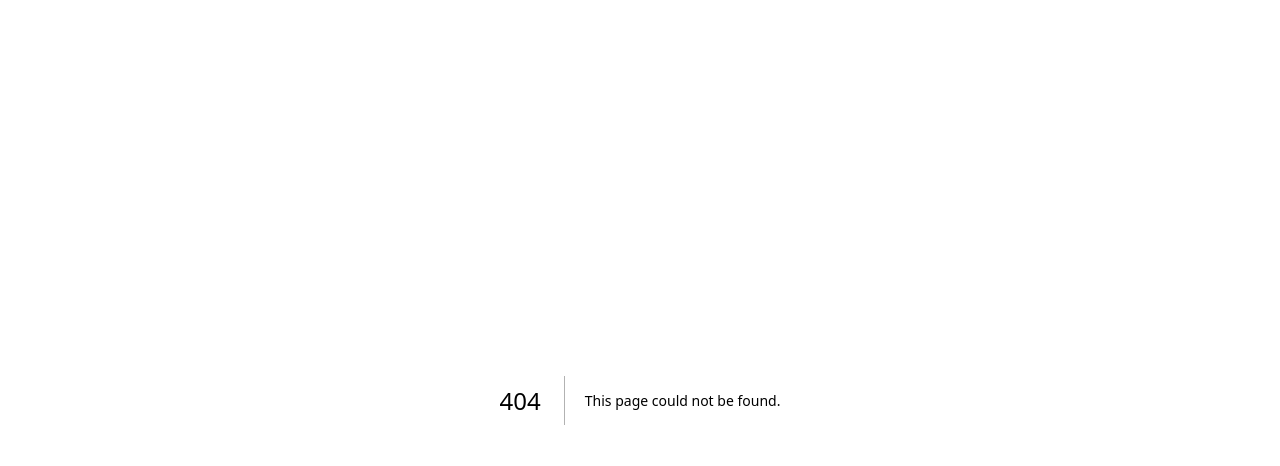
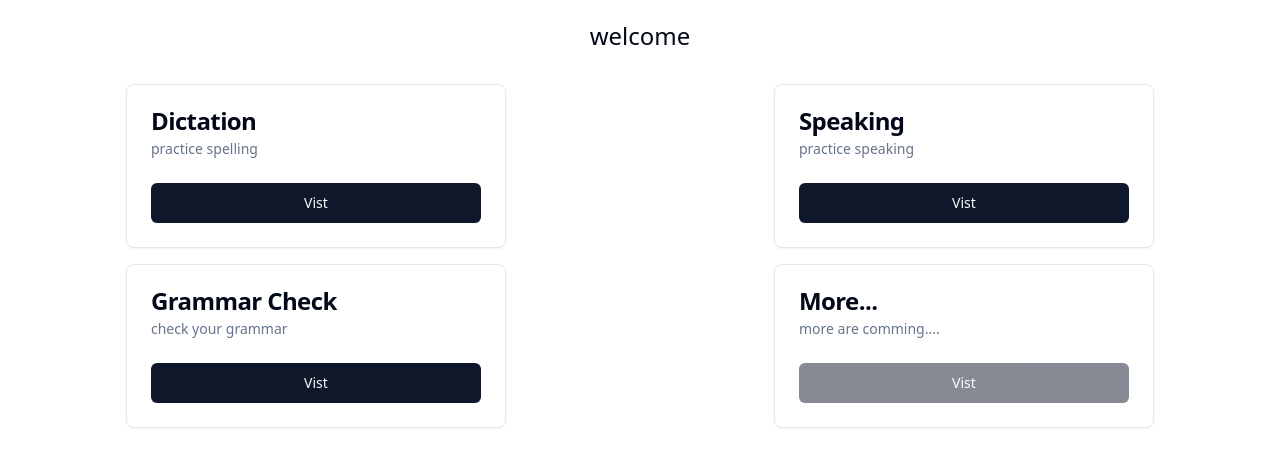
Before and after one commit to Alimjan2013/learnio, a Next.js app: page /welcome in a window 1280 px wide. Before the commit this address had no page. Shown: the top 466 px of the page. Built offline with nearby package versions, Linux system fonts and the light colour scheme.

Commit message:
feat: welcome page

```diff
--- /dev/null
+++ b/app/welcome/page.tsx
@@ -0,0 +1,63 @@
+
+import { BellRing, Check } from "lucide-react"
+import Link from 'next/link'
+
+import { cn } from "@/lib/utils"
+import { Button } from "@/components/ui/button"
+import {
+    Card,
+    CardDescription,
+    CardFooter,
+    CardHeader,
+    CardTitle,
+} from "@/components/ui/card"
+
+
+type CardProps = React.ComponentProps<typeof Card>
+interface FuncCardProps extends React.HTMLAttributes<HTMLDivElement> {
+    title: string;
+    description?: string;
+    link: string
+}
+
+export function FuncCard({ title, description, link, className, ...props }: FuncCardProps) {
+    return (
+        <Card className={cn("w-[380px]", className)} {...props}>
+            <CardHeader>
+                <CardTitle>{title}</CardTitle>
+                <CardDescription>{description}</CardDescription>
+            </CardHeader>
+
+            <CardFooter>
+                <Link  className="w-full" href={`/${link}`}>
+                    <Button disabled={link==='...'?true:false} className="w-full">
+                        Vist
+                    </Button>
+                </Link>
+
+            </CardFooter>
+        </Card>
+
+    )
+}
+
+
+
+export default async function Welcome() {
+    // const wordList = await getData();
+    return (
+        <div className="md:py-5 space-y-8">
+            <Link href="/dashboard"> <p className="text-2xl text-center">welcome</p> </Link>
+
+
+            <div className="h-full grid place-content-center justify-items-center  md:grid-cols-2 grid-cols-1 gap-4">
+                <FuncCard title="Dictation" description="practice spelling" link="dictation"></FuncCard>
+                <FuncCard title="Speaking" description="practice speaking" link="speaking"></FuncCard>
+                <FuncCard title="Grammar Check" description="check your grammar" link="writing"></FuncCard>
+                <FuncCard title="More..." description="more are comming...." link="..." ></FuncCard>
+            </div>
+        </div>
+
+
+    );
+}
--- a/middleware.ts
+++ b/middleware.ts
@@ -13,7 +13,7 @@ export async function middleware(req: NextRequest) {
 
   // if user is signed in and the current path is / redirect the user to /account
   if (user && req.nextUrl.pathname === "/") {
-    return NextResponse.redirect(new URL("/dictation", req.url));
+    return NextResponse.redirect(new URL("/welcome", req.url));
   }
 
   // if user is not signed in and the current path is not / redirect the user to /
```
